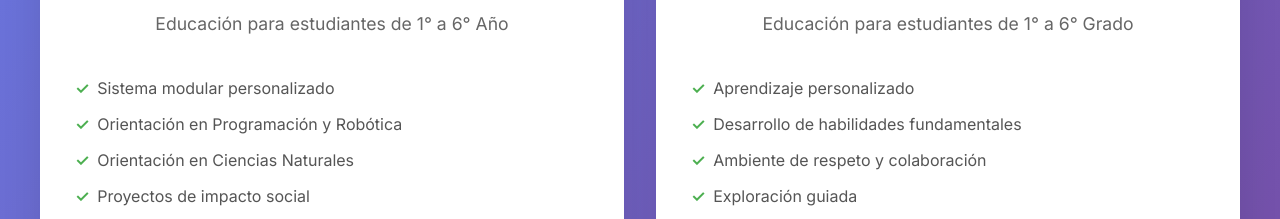
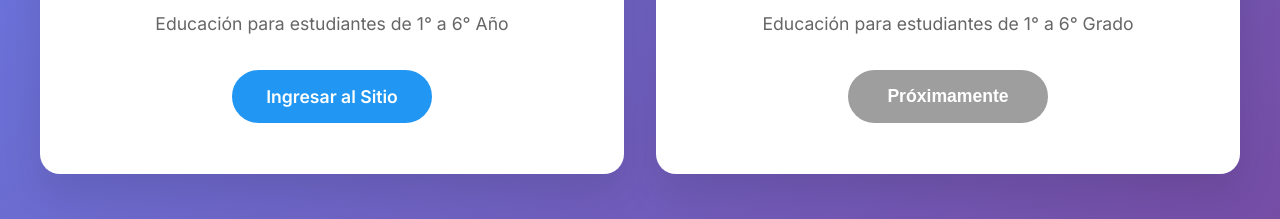
Before and after one commit to Guzzos/BR.github.io, a plain HTML site: page index.html in a window 1280 px wide. Shown: the part 541-760 px from the top of the page. Drawn offline with Linux system fonts and the light colour scheme.

Commit message:
Update index.html

```diff
--- a/index.html
+++ b/index.html
@@ -226,12 +226,6 @@
                 <h2>Nivel Secundario Bachillerato</h2>
                 <p>Educación para estudiantes de 1° a 6° Año</p>
 
-                <ul class="level-features">
-                    <li>Sistema modular personalizado</li>
-                    <li>Orientación en Programación y Robótica</li>
-                    <li>Orientación en Ciencias Naturales</li>
-                    <li>Proyectos de impacto social</li>
-                </ul>
 
                 <a href="secundario.html" class="btn btn-secondary">Ingresar al Sitio</a>
             </div>
@@ -241,12 +235,6 @@
                 <h2>Nivel Primario</h2>
                 <p>Educación para estudiantes de 1° a 6° Grado</p>
 
-                <ul class="level-features">
-                    <li>Aprendizaje personalizado</li>
-                    <li>Desarrollo de habilidades fundamentales</li>
-                    <li>Ambiente de respeto y colaboración</li>
-                    <li>Exploración guiada</li>
-                </ul>
 
                 <button class="btn btn-disabled" onclick="showPrimaryMessage()">Próximamente</button>
             </div>
```
